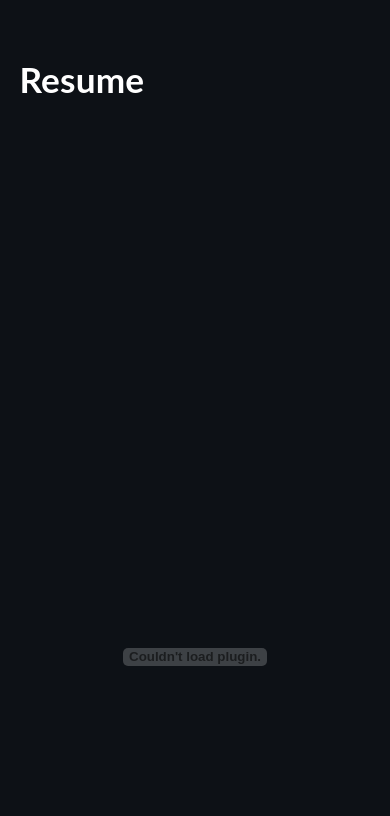
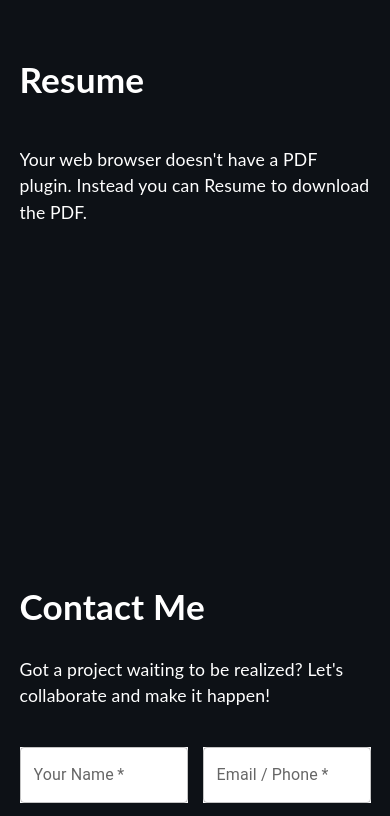
Before and after one commit to krishna-shri/personal_portfolio, a React (Create React App) app: page / in a window 390 px wide. Shown: the part 7680-8496 px from the top of the page. Built offline with nearby package versions, Linux system fonts and the light colour scheme.

Commit message:
Enhance Resume component: update PDF embedding method for better compatibility and add responsive styling

```diff
--- a/src/assets/styles/Resume.scss
+++ b/src/assets/styles/Resume.scss
@@ -1,3 +1,7 @@
 .resume-pdf {
   height: 125vh;
+
+  @media screen and (max-width: 991px) {
+    height: 46vh;
+  }
 }
--- a/src/components/Resume.tsx
+++ b/src/components/Resume.tsx
@@ -6,7 +6,12 @@ export function Resume() {
     <div id="resume">
       <div className="items-container">
         <h1>Resume</h1>
-        <embed src={resumePDF} className="resume-pdf" />
+        <object data={resumePDF} type="application/pdf" className="resume-pdf">
+          <p>
+            Your web browser doesn't have a PDF plugin. Instead you can{" "}
+            <a href={resumePDF}>Resume</a> to download the PDF.
+          </p>
+        </object>
       </div>
     </div>
   );
```
